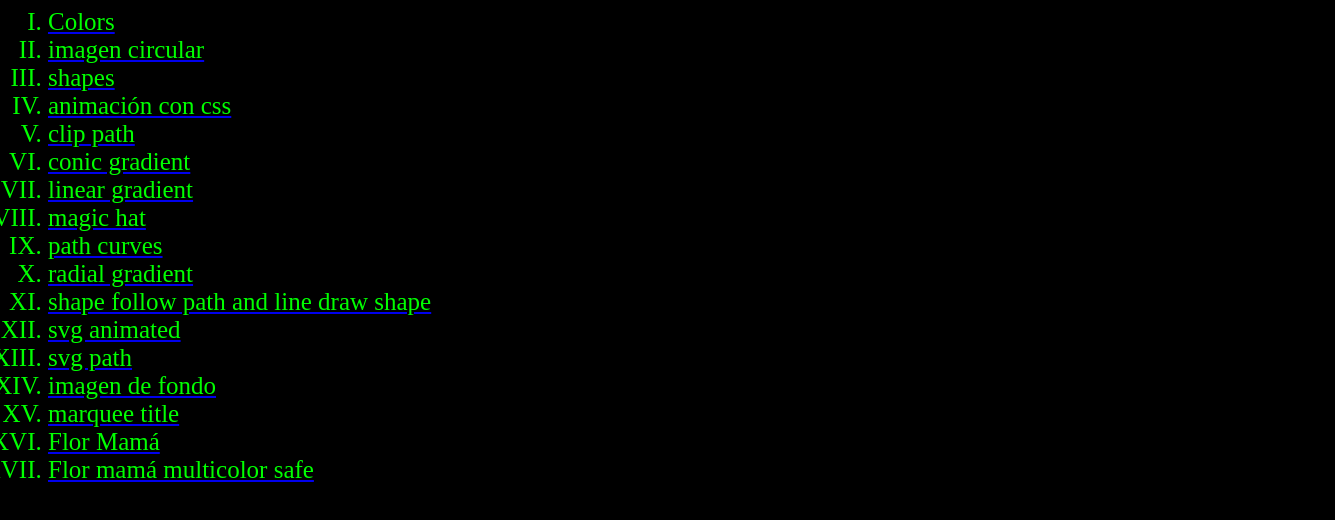
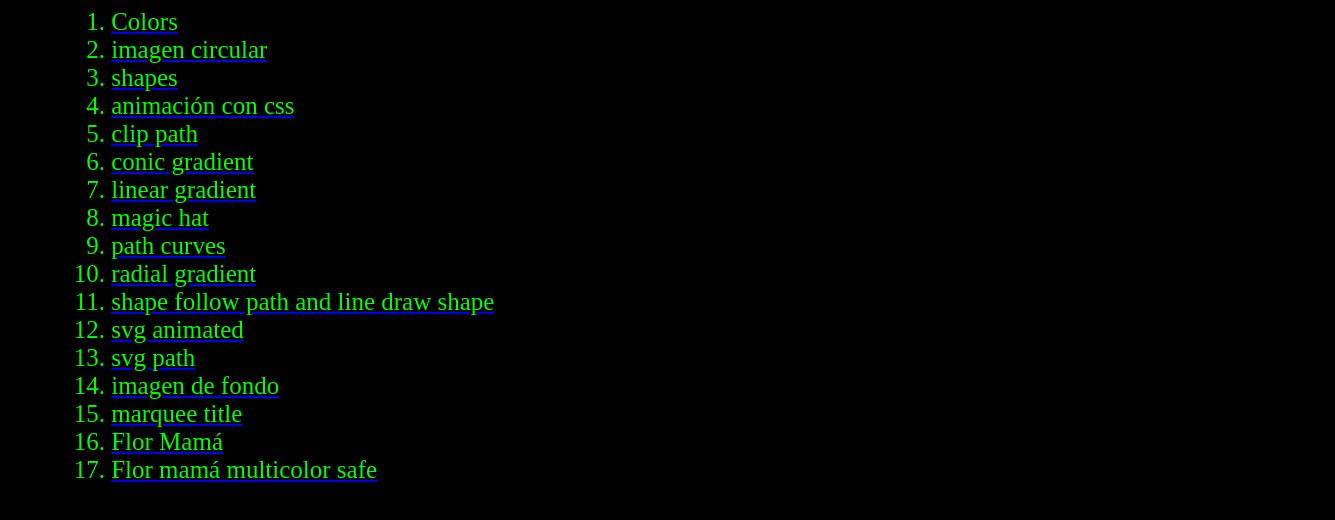
Before and after one commit to leonardosotelo89/webdevelopment.github.io, a plain HTML site: page index.html in a window 1280 px wide. Shown: the whole page, 1335 px wide, since content can reach past the window. Drawn offline with Linux system fonts and the light colour scheme.

Commit message:
Update index.html

```diff
--- a/index.html
+++ b/index.html
@@ -5,7 +5,10 @@
     body{background-color: rgb(0,0,0);font-size:25px;}
     li{color:lime;}
       ol{
-list-style-type: upper-roman ;}
+list-  style-type: upper-roman ;
+       position:relative ;
+       left:5%;
+      }
     </style>
   </head>
   <body>
```
